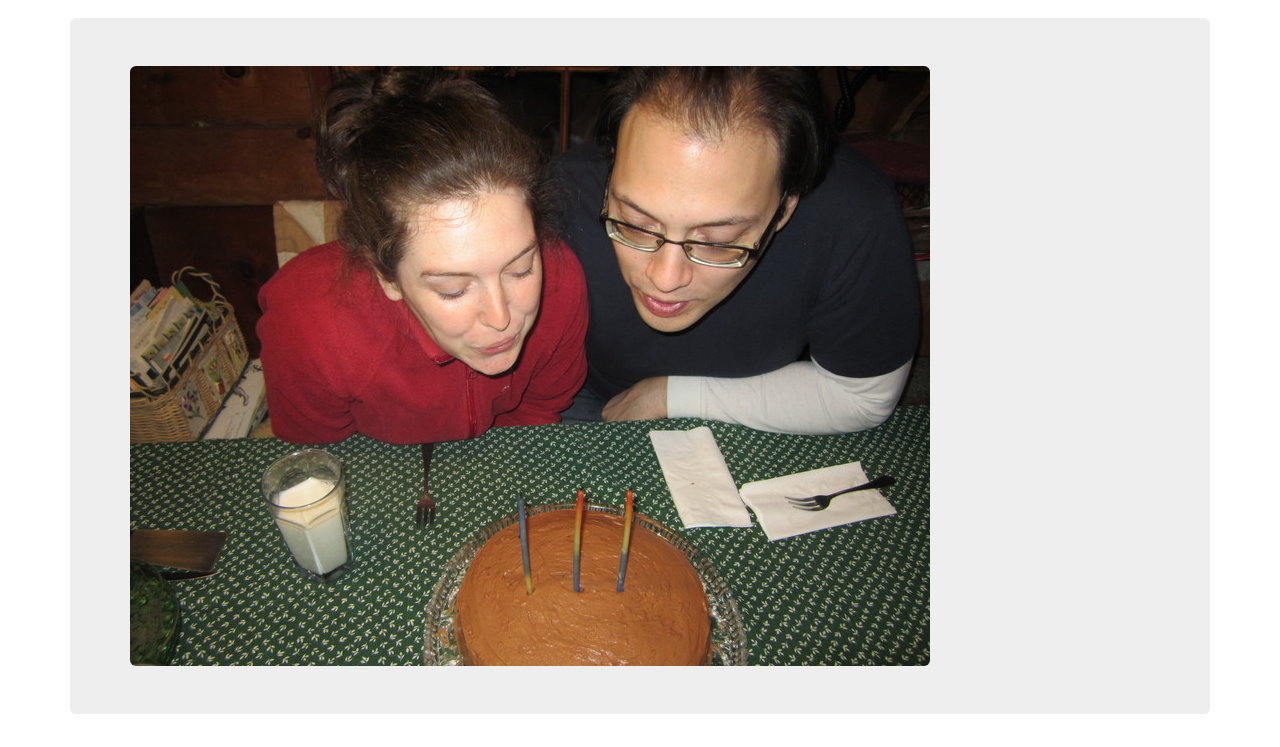
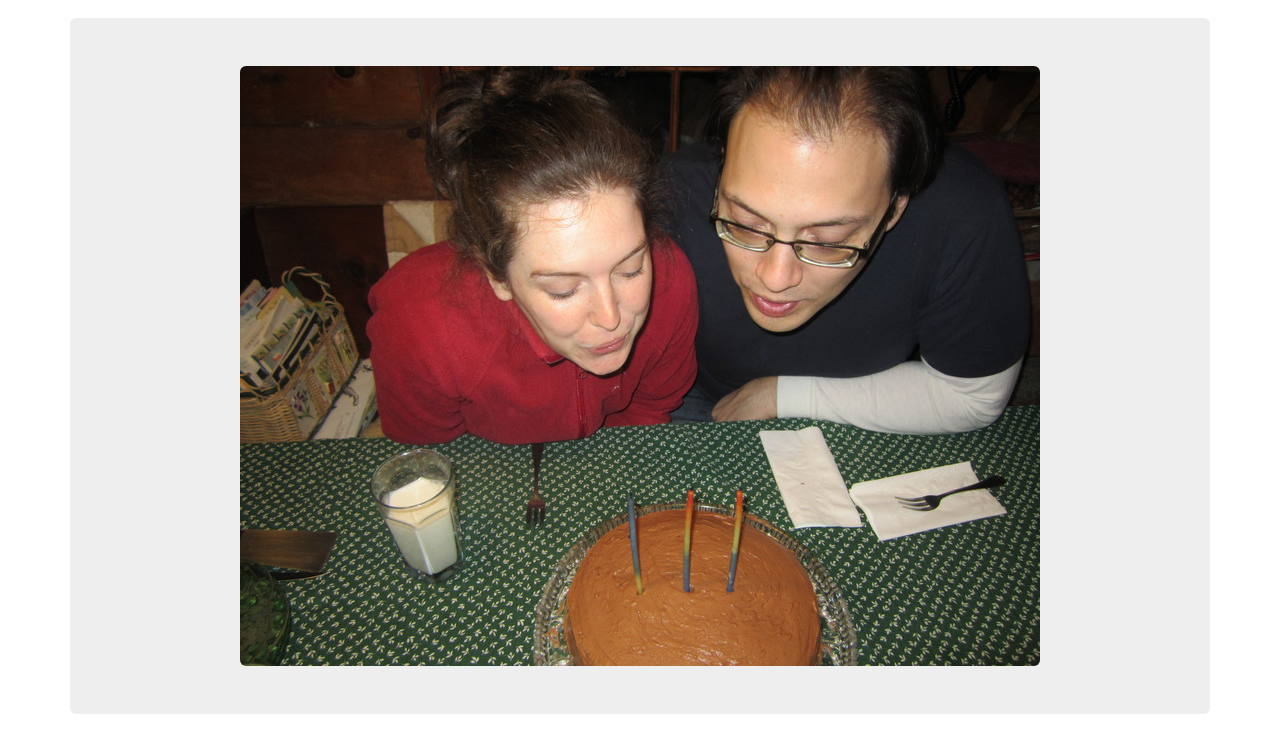
Before and after one commit to jonalf/wsite, a plain HTML site: page index.html in a window 1280 px wide. Both pictures are taken after a click on the link "JonAlf & Jamie". Shown: the part 53-800 px from the top of the page. Drawn offline with Linux system fonts and the light colour scheme.

Commit message:
tweaking sildeshow

```diff
--- a/index.html
+++ b/index.html
@@ -4,6 +4,7 @@
 <head>
   <meta name="viewport" content="width=device-width, initial-scale=1.0">
   <link href="bootstrap/css/bootstrap.min.css" rel="stylesheet" />
+  <link href="bootstrap-mods.css" rel="stylesheet" />
   <script src="jquery-1.8.3.min.js"></script>
   <script src="bootstrap/js/bootstrap.min.js"></script>
   <script src="loadbox.js"></script>
--- a/loadbox.js
+++ b/loadbox.js
@@ -10,7 +10,7 @@ var loadWelcome = function() {
 
     var i = makeIt( 'img' );
     i.setAttribute( 'src', 'pics/front.jpg' );
-    i.classList.add( 'img-rounded', 'img-responsive' );
+    i.classList.add( 'img-rounded', 'img-responsive', 'center-block' );
 
     j = document.querySelectorAll( '.jumbotron' )[0];
     j.innerHTML = '';
@@ -36,7 +36,7 @@ var loadPics = function() {
     var rightIcon = makeIt( 'span' );
 
     div1.setAttribute( 'id', 'carousel-example-generic' );
-    div1.setAttribute( 'data-ride', 'carousel' );
+    div1.setAttribute( 'data-ride', 'carousel', 'containter' );
     div1.classList.add( 'carousel', 'slide' );
 
     indicators.classList.add( 'carousel-indicators' );
```
